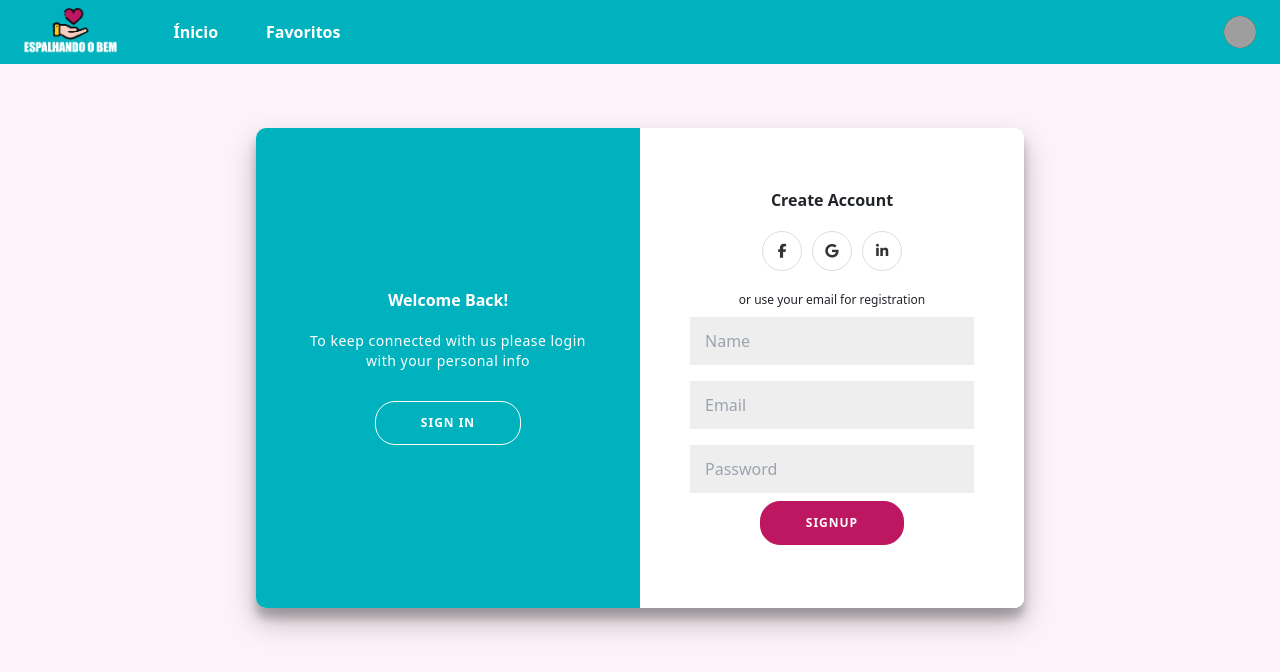
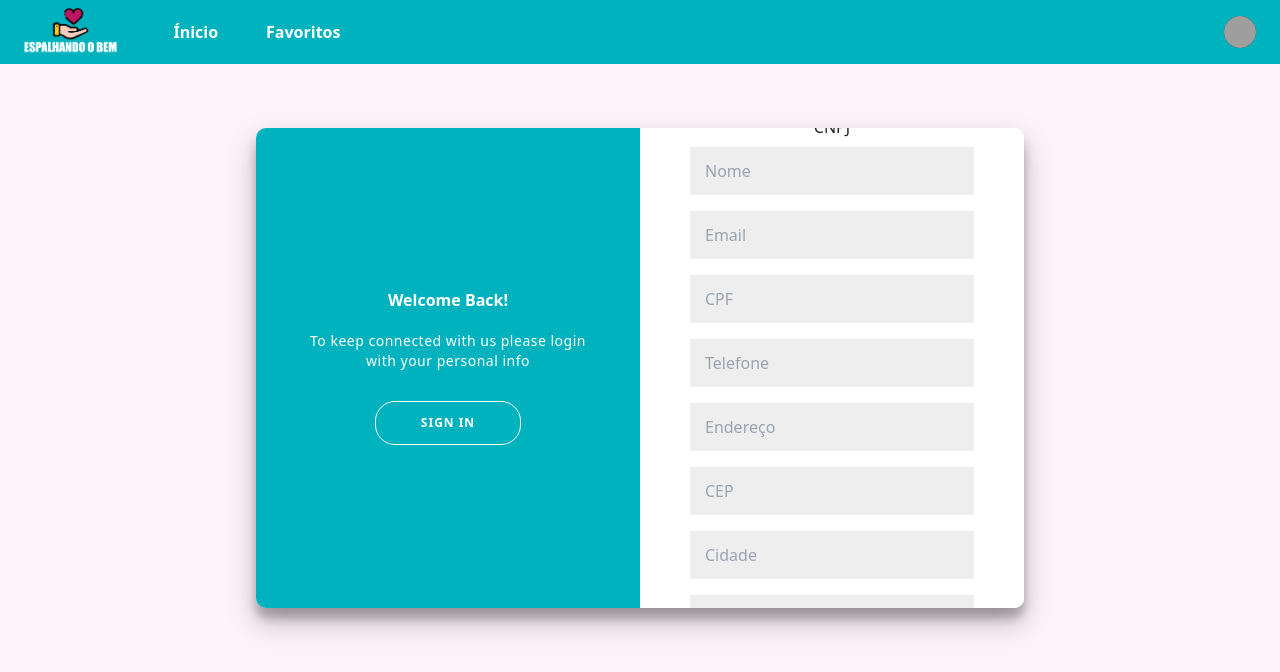
Before and after one commit to raydevcp20/EspalhandoBem, an Angular app: page /login in a window 1280 px wide. Both pictures are taken after a click on the button "SIGN UP". Shown: the top 672 px of the page. Built offline with nearby package versions, Linux system fonts and the light colour scheme; grey boxes are pictures that could not be loaded.

Commit message:
dados do cadastro atualizado

```diff
--- a/src/app/login/login.component.html
+++ b/src/app/login/login.component.html
@@ -10,9 +10,29 @@
 			<a href="#" class="social"><i class="fa fa-linkedin"></i></a>
 		</div>
 		<span>or use your email for registration</span>
-		<input type="text" name="name" placeholder="Name">
+		<p>Você é uma pessoa física ou jurídica?</p>
+		<input type="radio" id="cpf" name="cpf" value="CPF">
+		<label for="cpf">CPF</label><br>
+		<input type="radio" id="cnpj" name="cnpj" value="CNPJ">
+		<label for="cpf">CNPJ</label>
+		<input type="text" name="name" placeholder="Nome">
 		<input type="email" name="email" placeholder="Email">
-		<input type="password" name="password" placeholder="Password">
+		<input type="number" name="cpf" placeholder="CPF">
+		<input type="tel" name="telefone" placeholder="Telefone">
+		<input type="text" name="endereco" placeholder="Endereço">
+		<input type="number" name="cep" placeholder="CEP">
+		<input type="text" name="cidade" placeholder="Cidade">
+		<input type="text" name="estado" placeholder="Estado">
+		<label for="categoria">Selecione uma categoria</label>
+		<select name="categoria" id="categoria">
+			<option value="A">A</option>
+			<option value="B">B</option>
+			<option value="C">C</option>
+			<option value="D">D</option>
+		</select>
+		<input type="password" name="senha" placeholder="Senha">
+		<input type="password" name="senha" placeholder="Repita a senha">
+		<button>Cadastrar</button>
 		<button>SignUp</button>
 	</form>
 	</div>
```
